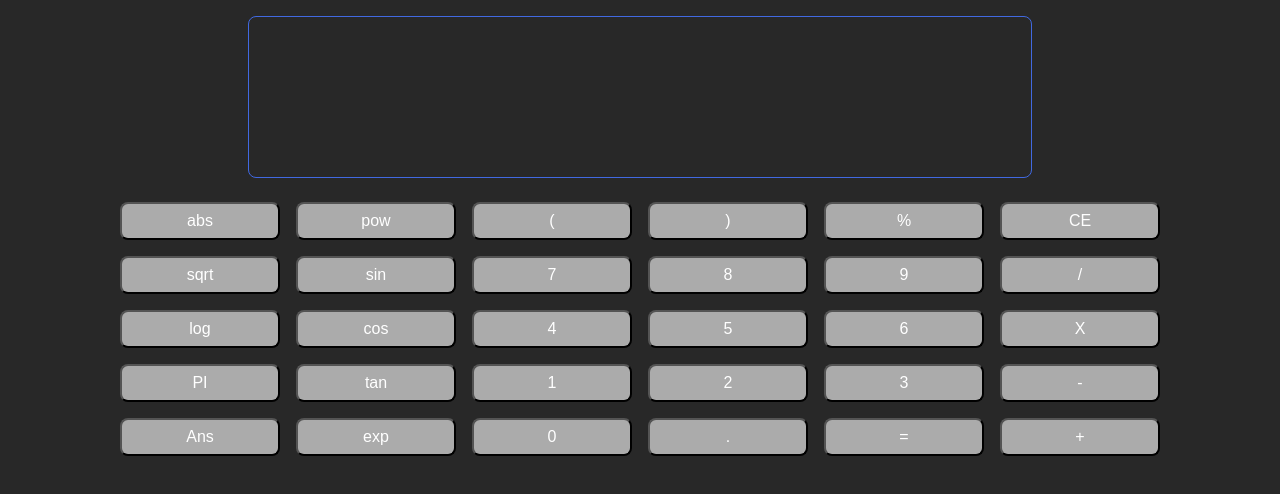
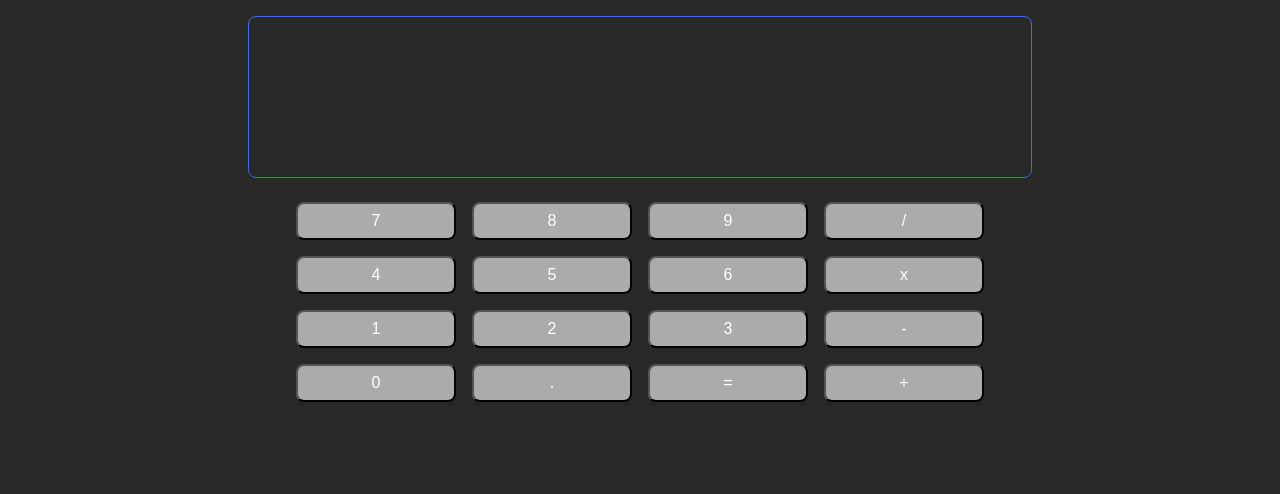
Before and after one commit to TryHardJ/Calculator-App, a React (Create React App) app: page / in a window 1280 px wide. Shown: the top 494 px of the page. Built offline with nearby package versions, Linux system fonts and the light colour scheme.

Commit message:
almost done with pemdas

```diff
--- a/src/App.css
+++ b/src/App.css
@@ -18,7 +18,7 @@
 
 .App-Buttons {
   display: grid;
-  grid-template-columns: auto auto auto auto auto auto;
+  grid-template-columns: auto auto auto auto;
   justify-content: center;
 }
 
--- a/src/App.js
+++ b/src/App.js
@@ -2,20 +2,18 @@ import './App.css';
 
 function App() {
 
-  function Row(button1, button2, button3, button4, button5, button6) {
+  function Row(button1, button2, button3, button4) {
     this.button1 = <button onClick={() => calculate(button1)}>{button1}</button>;
     this.button2 = <button onClick={() => calculate(button2)}>{button2}</button>;
     this.button3 = <button onClick={() => calculate(button3)}>{button3}</button>;
     this.button4 = <button onClick={() => calculate(button4)}>{button4}</button>;
-    this.button5 = <button onClick={() => calculate(button5)}>{button5}</button>;
-    this.button6 = <button onClick={() => calculate(button6)}>{button6}</button>;
   };
 
-  const row1 = new Row ("abs", "pow", "(", ")", "%", "CE");
-  const row2 = new Row ("sqrt", "sin", "7", "8", "9", "/");
-  const row3 = new Row ("log", "cos", "4", "5", "6", "X");
-  const row4 = new Row ("PI", "tan", "1", "2", "3", "-");
-  const row5 = new Row ("Ans", "exp", "0", ".", "=", "+");
+
+  const row1 = new Row ("7", "8", "9", "/");
+  const row2 = new Row ("4", "5", "6", "x");
+  const row3 = new Row ("1", "2", "3", "-");
+  const row4 = new Row ("0", ".", "=", "+");
 
   let calculator = [];
   let total = 0, answer = 0, answer2 = 0;
@@ -33,7 +31,7 @@ function App() {
       case "/":
         total = answer / answer2;
       break;
-      case "X":
+      case "x":
         total = answer * answer2;
       break;
       case "%":
@@ -45,23 +43,34 @@ function App() {
   }
 
   function findOperator(calculator, char) {
-      if(char === "("){
-        for (let x of calculator) {
-          let start = 0, end = 0, returnArray = [];
-          let text = calculator.join("").toString();
-          start = text.search("(");
-          end = text.search(")");
-          start += 1;
-          return returnArray = calculator.slice(start,end);
+    let returnArray = [], loopArray = calculator;
+    let start = 0, end = 0;
+    for(let x = 0; x < loopArray.length; x++) {
+      if(loopArray[x] === char){
+        start = loopArray.indexOf(loopArray[x]);
+        end = start + 2;
+        if(end > loopArray.length){
+          end = start + 1;
         }
+        start -= 1;
+        while(loopArray[end] === char){
+          end += 2;
+        }
+        returnArray.push(loopArray.splice(start,end));
       }
-
+    }
+    returnArray.reverse();
+    return returnArray;
   }
 
   function pemdas(calculator){
-    let p=[], e=[], m=[], d=[], a=[], s=[];
-    p = findOperator(calculator,"(");
-
+    let m=[], d=[], a=[], s=[];
+    m = findOperator(calculator, "x");
+    d = findOperator(calculator, "/");
+    a = findOperator(calculator, "+");
+    s = findOperator(calculator, "-");
+    calculator = m.concat(d,a,s);
+    return calculator;
   }
 
   function calculate(info) {
@@ -71,11 +80,11 @@ function App() {
     if(info === "="){
       calculator.pop();
 
-
+      calculator = pemdas(calculator);
 
       for (let x of calculator) {
         let counter = 0;
-        if(x === "-" || x === "+" || x === "/" || x === "X" || x === "%" || x === "."){
+        if(x === "-" || x === "+" || x === "/" || x === "x" || x === "%" || x === "."){
           for(let x of numberArray){
             number += x;
           }
@@ -113,11 +122,10 @@ function App() {
       <div className="App">
         <div id='App-Calculator'></div>
         <div className="App-Buttons">
-          {row1.button1}{row1.button2}{row1.button3}{row1.button4}{row1.button5}{row1.button6}
-          {row2.button1}{row2.button2}{row2.button3}{row2.button4}{row2.button5}{row2.button6}
-          {row3.button1}{row3.button2}{row3.button3}{row3.button4}{row3.button5}{row3.button6}
-          {row4.button1}{row4.button2}{row4.button3}{row4.button4}{row4.button5}{row4.button6}
-          {row5.button1}{row5.button2}{row5.button3}{row5.button4}{row5.button5}{row5.button6}
+          {row1.button1}{row1.button2}{row1.button3}{row1.button4}
+          {row2.button1}{row2.button2}{row2.button3}{row2.button4}
+          {row3.button1}{row3.button2}{row3.button3}{row3.button4}
+          {row4.button1}{row4.button2}{row4.button3}{row4.button4}
         </div>
       </div>
     );
```
